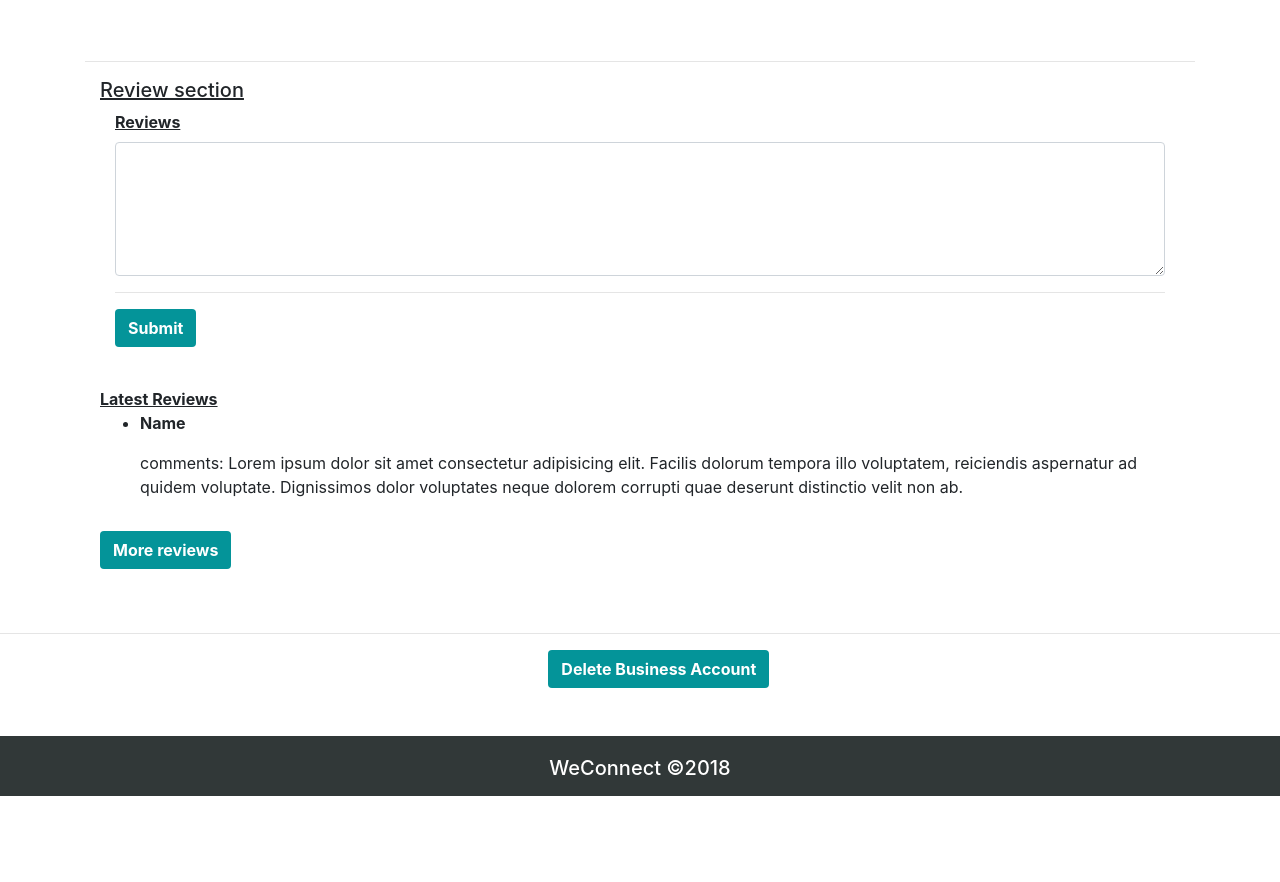
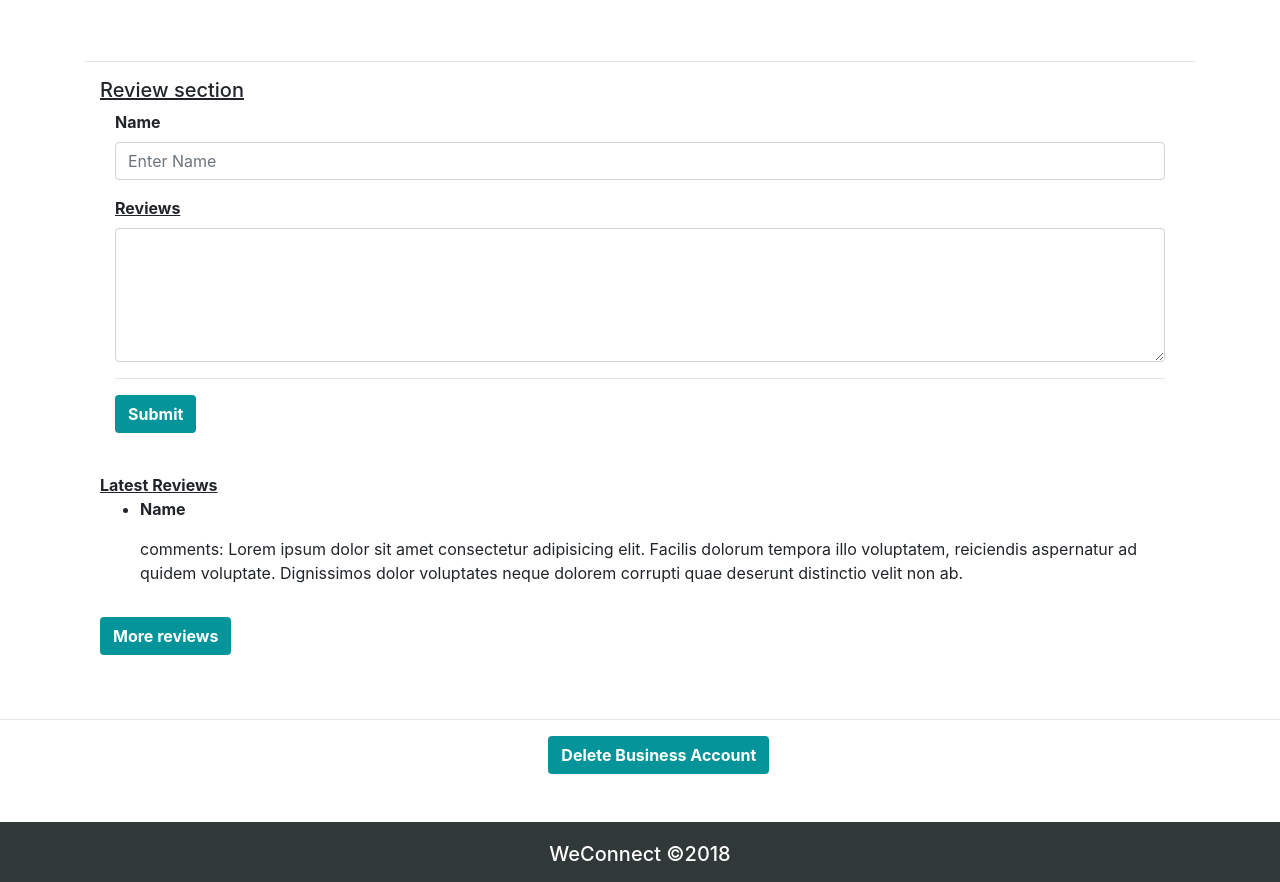
Before and after one commit to ehvy/WeConnect, a plain HTML site: page template/businessProfile.html in a window 1280 px wide. Shown: the part 940-1822 px from the top of the page. Before the commit the page ends 1736 px from the top, so only its background shows below. Drawn offline with nearby package versions, Linux system fonts and the light colour scheme; a script that the page names is missing.

Commit message:
modify businessProfile

```diff
--- a/template/businessProfile.html
+++ b/template/businessProfile.html
@@ -111,6 +111,10 @@
                     <h5><u>Review section</u></h5>
                     <div class="container">
                         <div class="form-group">
+                            <label for="name"><b>Name</b></label>
+                            <input type="name" class="form-control" name="name" id="reviewer_name" placeholder="Enter Name">
+                        </div>
+                        <div class="form-group">
                             <label for="review"><b><u>Reviews</u></b></label>
                             <textarea class="form-control" name="review" id="review" rows="5" required></textarea>
                         </div>
```
